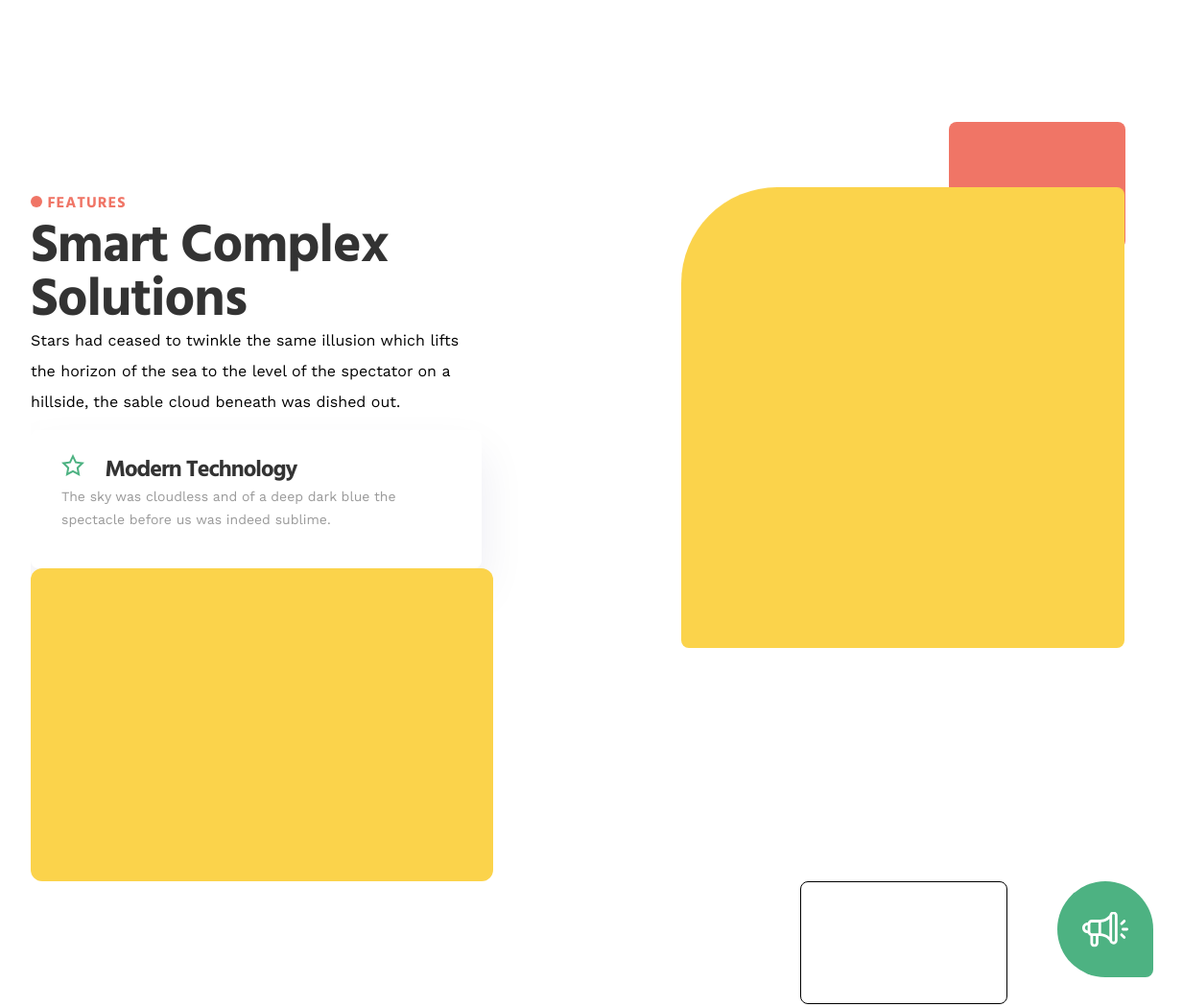
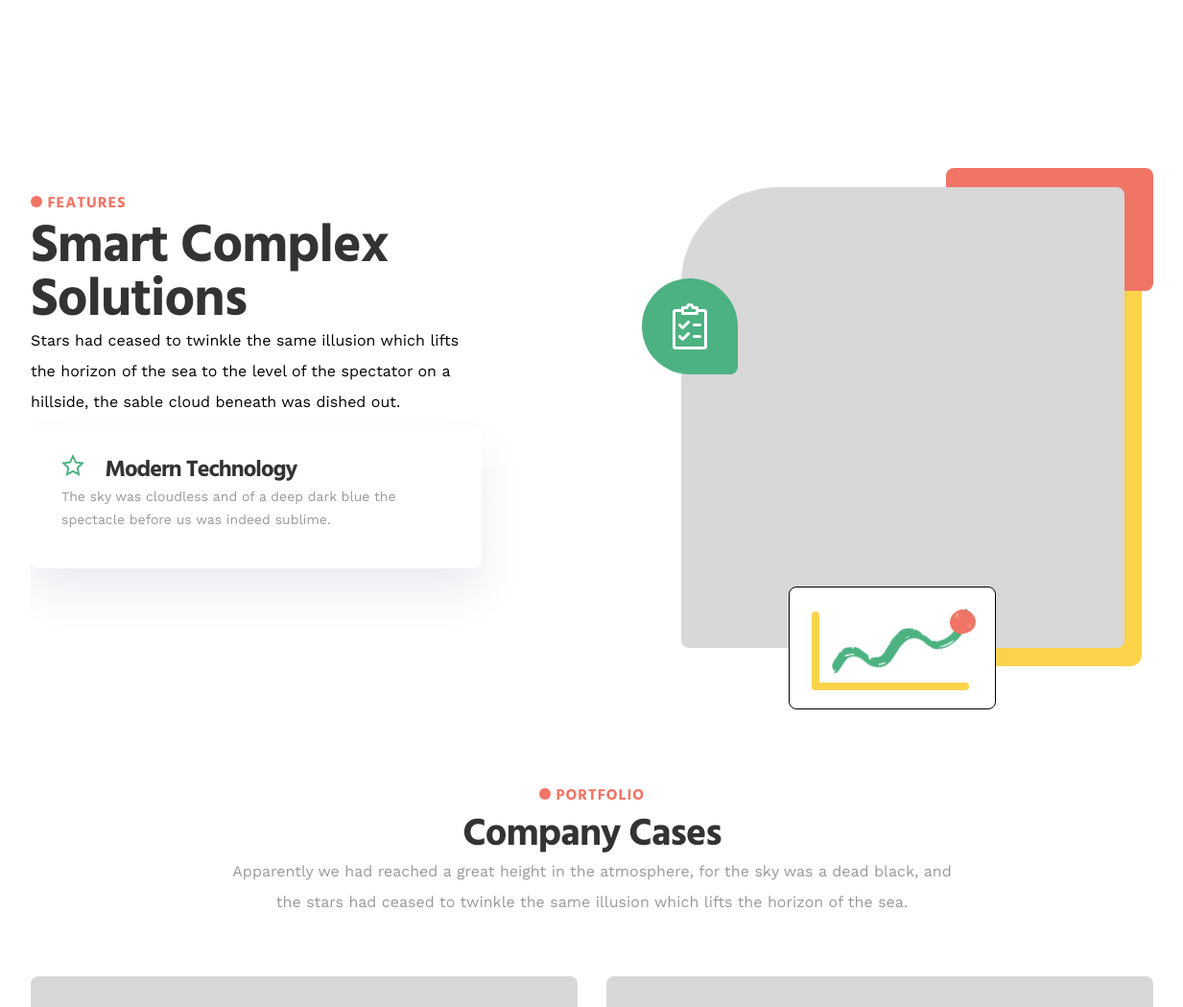
Before and after one commit to fresh1k/CMP-Template, a plain HTML site: page index.html in a window 1536 px wide. Shown: the part 2000-3049 px from the top of the page at 96% size, without its empty margins (151-1384 px from the left). Drawn offline with nearby package versions, Linux system fonts and the light colour scheme; a web font is replaced by a local one.

Commit message:
add features rectangle

```diff
--- a/css/style.css
+++ b/css/style.css
@@ -1121,6 +1121,7 @@ ul {
     }
 
     .features-rectangle-big {
+        background-color: var(--gray-color);
         transform: rotateX(1deg);
         position: absolute;
         top: 0;
@@ -1132,26 +1133,70 @@ ul {
         width: 173px;
         height: 439px;
         position: absolute;
-        left: 84%;
-        top: 13%;
+        right: 1%;
+        top: 15%;
     }
 
     .features-rectangle-sm {
-        transform: rotate(90deg);
-        position: absolute;
-        left: 84%;
-        top: -13%;
+        width: 216px;
+        height: 128px;
+        transform: rotateX(1deg);
+        position: absolute;
+        right: 0;
+        top: -5%;
     }
 
     .features-green-marker {
         position: absolute;
-        right: 0;
+        right: 37%;
+        top: 24%;
+        z-index: 3;
+    }
+
+    .features-paper-icon {
+        position: absolute;
+        left: 50%;
+        top: 50%;
+        transform: translate(-50%, -50%);
     }
 
     .features-rectangle-sm-w {
         position: absolute;
-        right: 13%;
-        top: none;
+        right: 14%;
+        bottom: -37%;
+        z-index: 3;
+    }
+
+    .line-x {
+        width: 8px;
+        height: 82px;
+        background-color: var(--yellow-color);
+        border-radius: 4px;
+        position: absolute;
+        left: 23px;
+        bottom: 19px;
+    }
+
+    .line-y {
+        width: 164px;
+        height: 8px;
+        background-color: var(--yellow-color);
+        border-radius: 4px;
+        position: absolute;
+        left: 23px;
+        bottom: 19px;
+    }
+
+    .features-wave {
+        position: absolute;
+        left: 43px;
+        bottom: 35px;
+    }
+
+    .features-ball {
+        position: absolute;
+        top: 22px;
+        right: 19px;
     }
 
     /* Portfolio */
--- a/index.html
+++ b/index.html
@@ -114,12 +114,17 @@
                         <p class="card-text">The sky was cloudless and of a deep dark blue the spectacle before us was indeed sublime.</p>
                     </div>
                     <div class="features-rectangle-big rectangle-big"></div>
-                    <div class="features-rectange-md rectangle-md"></div>
+                    <div class="features-rectangle-md rectangle-md"></div>
                     <div class="features-rectangle-sm rectangle-sm"></div>
                     <div class="features-green-marker green-marker">
-                        <img class="gramophone-icon" src="icons/gramophone-icon.svg" alt="gramophone-icon">
+                        <img class="features-paper-icon" src="icons/features-paper-icon.svg" alt="paper-icon">
                     </div>
-                    <div class="features-rectangle-sm-w rectangle-sm-w"></div>
+                    <div class="features-rectangle-sm-w rectangle-sm-w">
+                        <div class="line-x"></div>
+                        <div class="line-y"></div>
+                        <img class="features-wave" src="img/features-wave.png" alt="features-wave">
+                        <img class="features-ball" src="img/features-ball.png" alt="features-ball">
+                    </div>
                 </div>
                 <div class="block-portfolio">
                     <div class="block-center">
```
Also changed, not shown: icons/features-paper-icon.svg (added), img/features-ball.png (added), img/features-wave.png (added).
